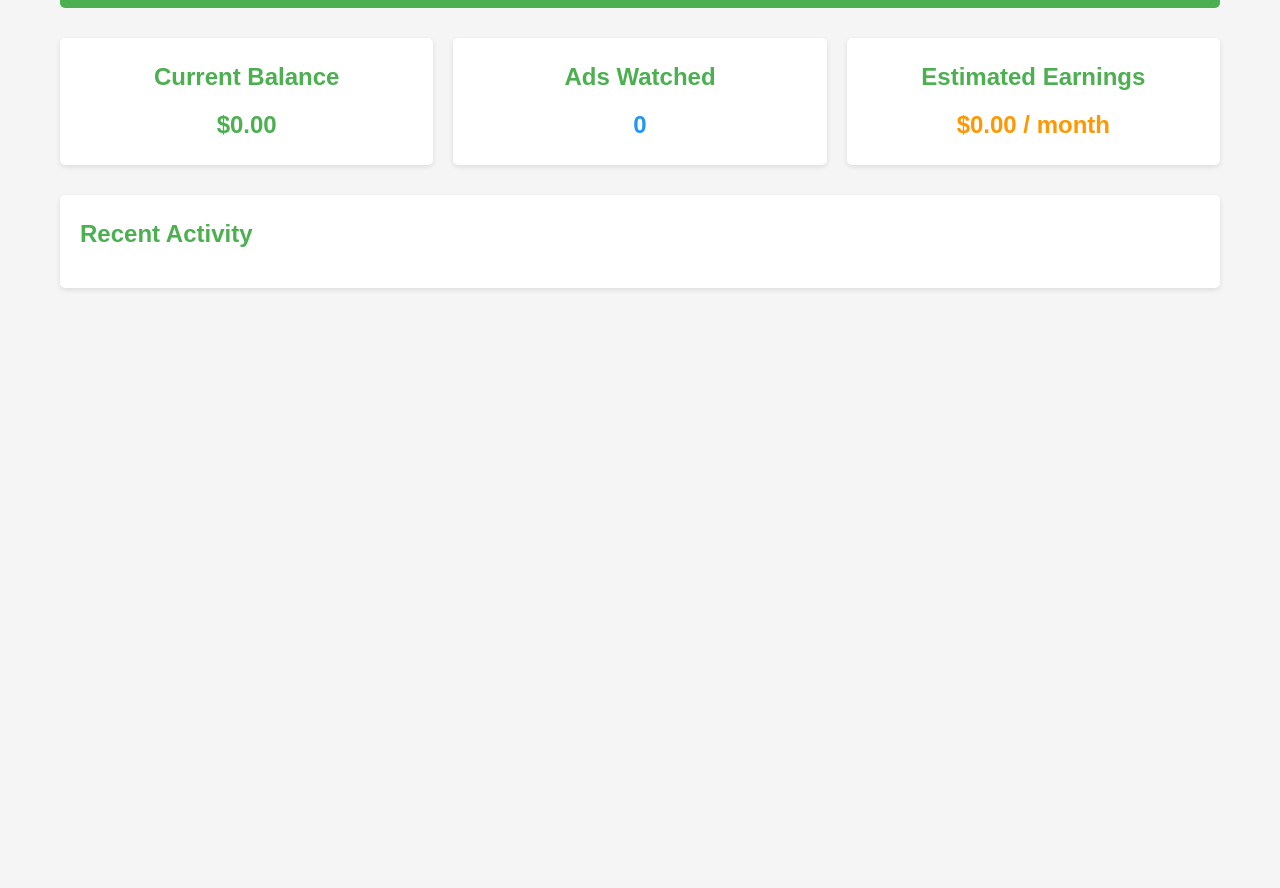
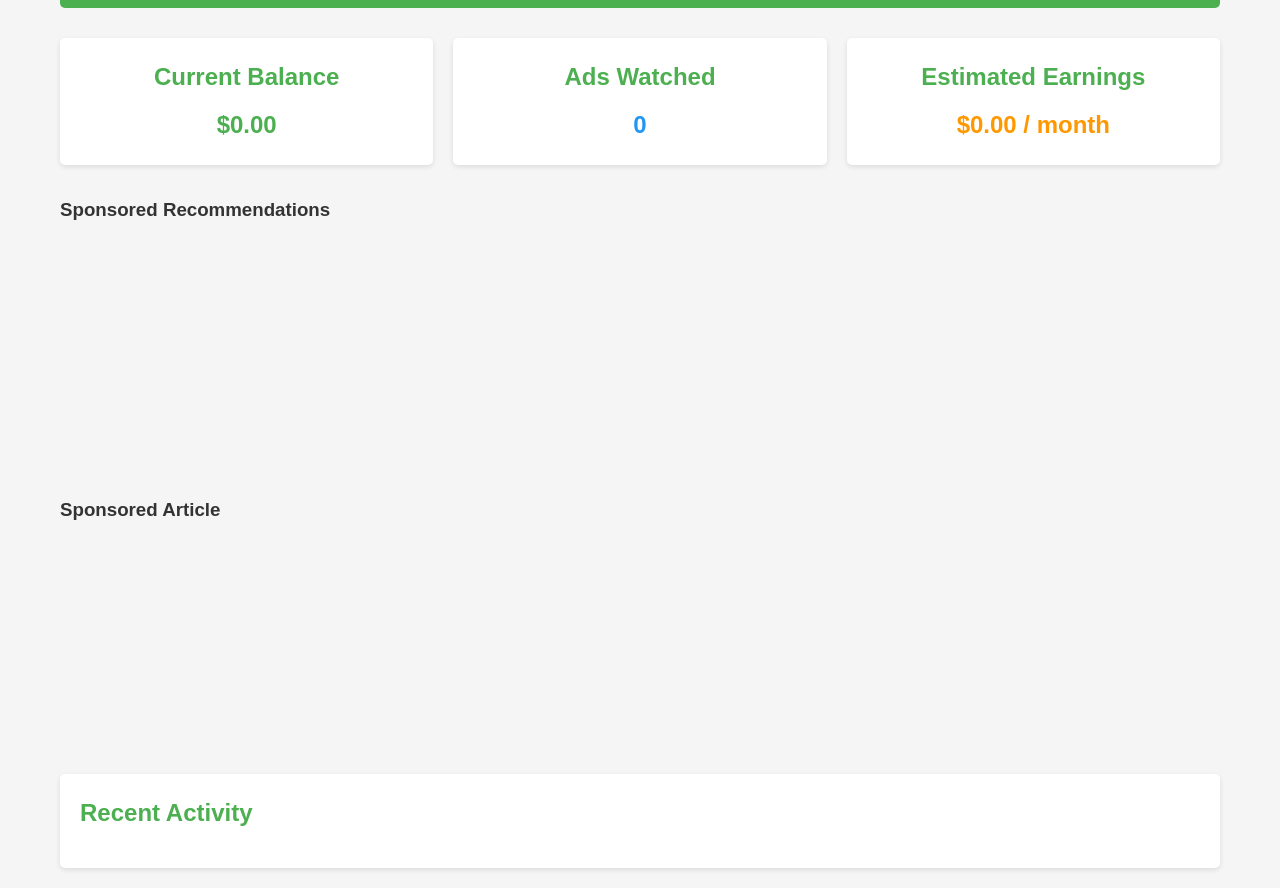
Before and after one commit to jaygur9977/deepseek, a website: page views/dashboard.html in a window 1280 px wide. Shown: the part 159-1047 px from the top of the page. Before the commit the page ends 800 px from the top, so only its background shows below. Drawn offline with Linux system fonts and the light colour scheme.

Commit message:
Update dashboard.html

```diff
--- a/views/dashboard.html
+++ b/views/dashboard.html
@@ -34,6 +34,34 @@
             </div>
         </div>
 
+        <!-- Multiplex Ad (This could be in a grid or recommendation section) -->
+        <div class="adsense-multiplex" style="margin-top: 20px;">
+            <h3>Sponsored Recommendations</h3>
+            <script async src="https://pagead2.googlesyndication.com/pagead/js/adsbygoogle.js?client=ca-pub-2273253474084136" crossorigin="anonymous"></script>
+            <ins class="adsbygoogle"
+                 style="display:block; width: 100%; height: 250px;"
+                 data-ad-format="autorelaxed"
+                 data-ad-client="ca-pub-2273253474084136"
+                 data-ad-slot="1926932941"></ins>
+            <script>
+                (adsbygoogle = window.adsbygoogle || []).push({});
+            </script>
+        </div>
+
+        <!-- In-Article Ad (Placed between content or text-heavy areas) -->
+        <div class="adsense-in-article" style="margin-top: 20px;">
+            <h3>Sponsored Article</h3>
+            <script async src="https://pagead2.googlesyndication.com/pagead/js/adsbygoogle.js?client=ca-pub-2273253474084136" crossorigin="anonymous"></script>
+            <ins class="adsbygoogle"
+                 style="display:block; width: 100%; height: 250px;"
+                 data-ad-format="auto"
+                 data-ad-client="ca-pub-2273253474084136"
+                 data-ad-slot="1926932941"></ins>
+            <script>
+                (adsbygoogle = window.adsbygoogle || []).push({});
+            </script>
+        </div>
+
         <div class="recent-activity">
             <h2>Recent Activity</h2>
             <ul id="activity-list">
```
